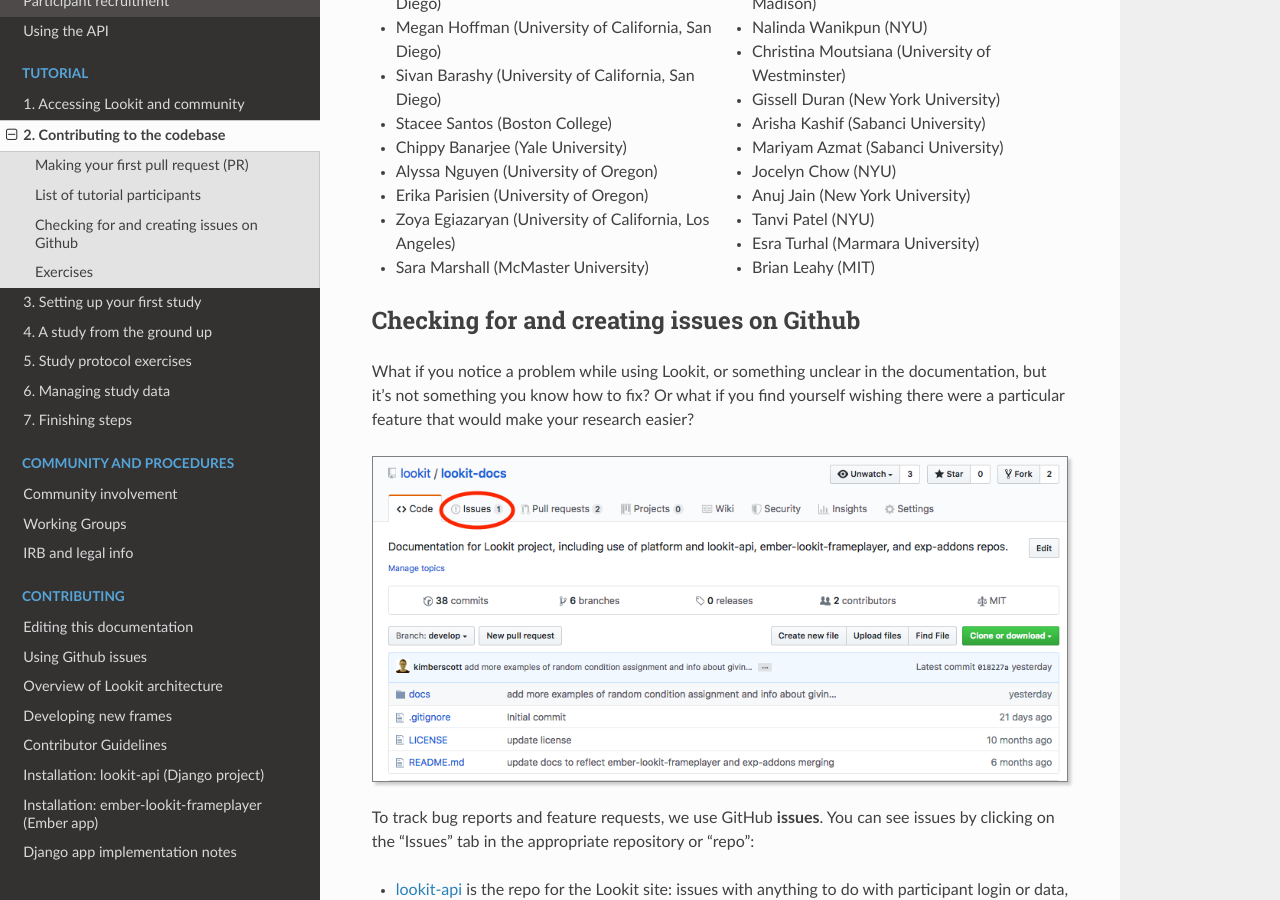
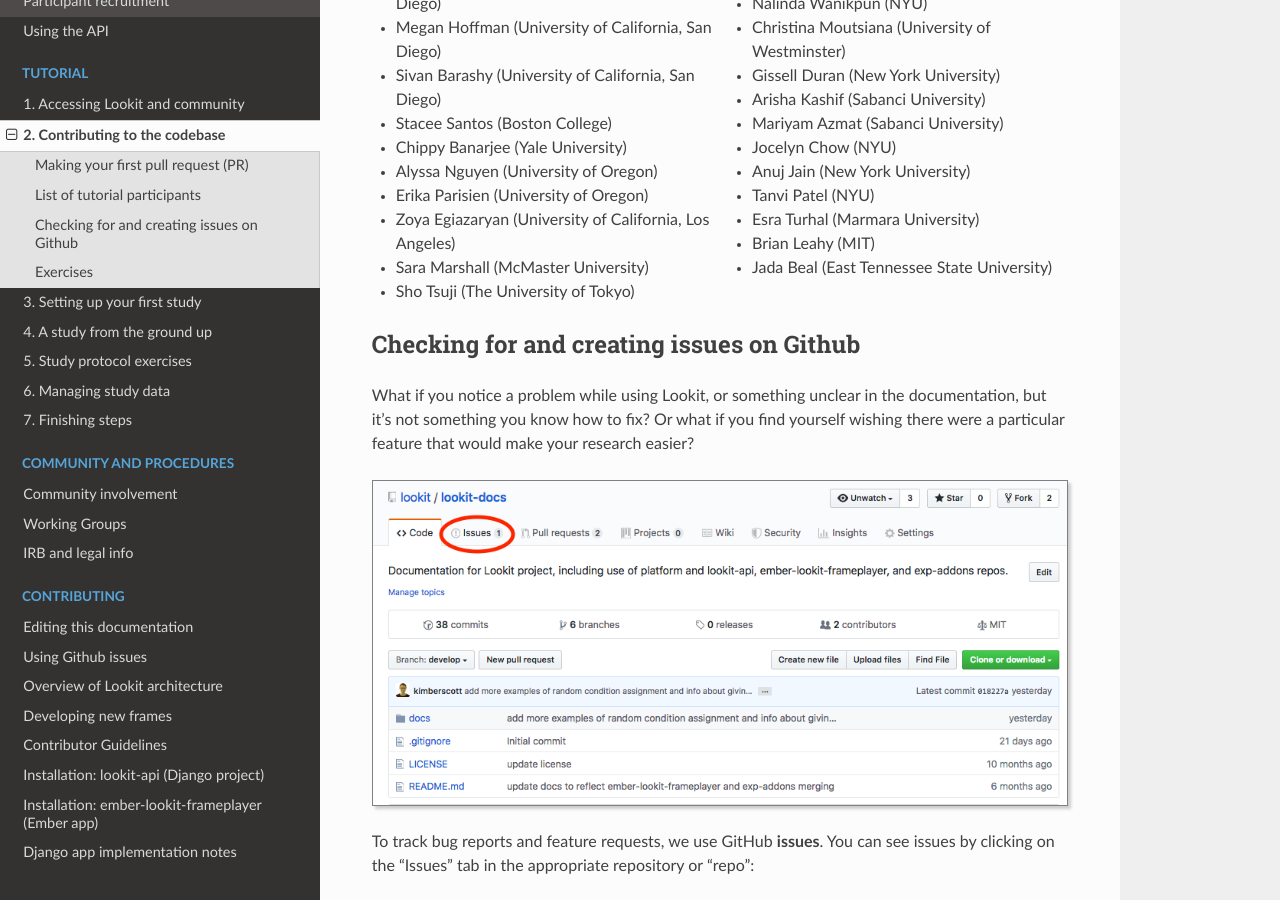
Before and after one commit to lookit/lookit-docs, a Sphinx documentation site: the page built from docs/source/tutorial-contributing.rst, in a window 1280 px wide and 900 px high, scrolled down 7809 px. Built offline with Sphinx 7.4.7 and the Read the Docs theme 2.0.0, drawn with Linux system fonts in a browser that asks for light colours.

Commit message:
Add tutorial participant to list

```diff
--- a/docs/source/tutorial-contributing.rst
+++ b/docs/source/tutorial-contributing.rst
@@ -326,6 +326,7 @@
 - Tanvi Patel (NYU)
 - Esra Turhal (Marmara University)
 - Brian Leahy (MIT)
+- Jada Beal (East Tennessee State University)
 
 Checking for and creating issues on Github
 -------------------------------------------
```
